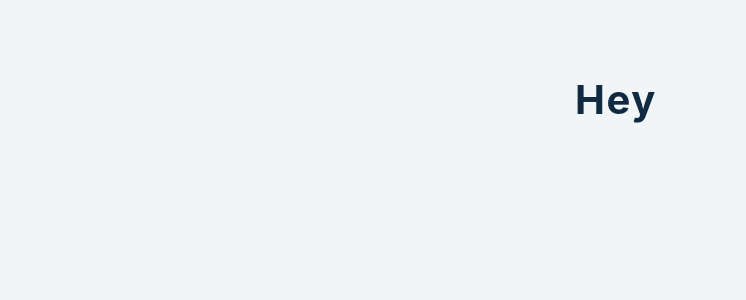
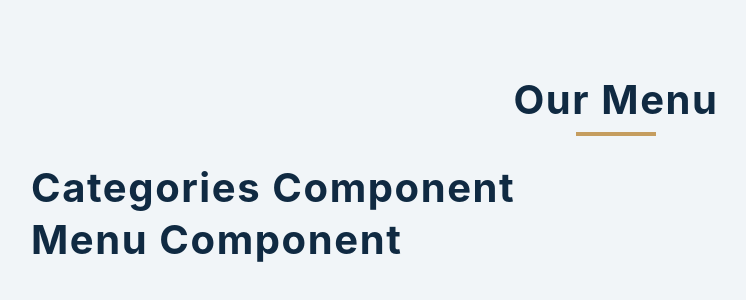
Before and after one commit to NumanAnees/React-Projects, a React (Create React App) app: page / in a window 1280 px wide. Shown: the top 300 px of the page, without its empty margins (24-770 px from the left). Built offline with nearby package versions, Linux system fonts and the light colour scheme.

Commit message:
menu updated

```diff
--- a/src/App.js
+++ b/src/App.js
@@ -11,8 +11,11 @@ function App() {
       <main>
         <section className="menu section">
           <div className="title">
-            <h2>hey</h2>
+            <h2>Our Menu</h2>
+            <div className="underline"></div>
           </div>
+          <Categories />
+          <Menu items={menuitems} />
         </section>
       </main>
     </>
```
